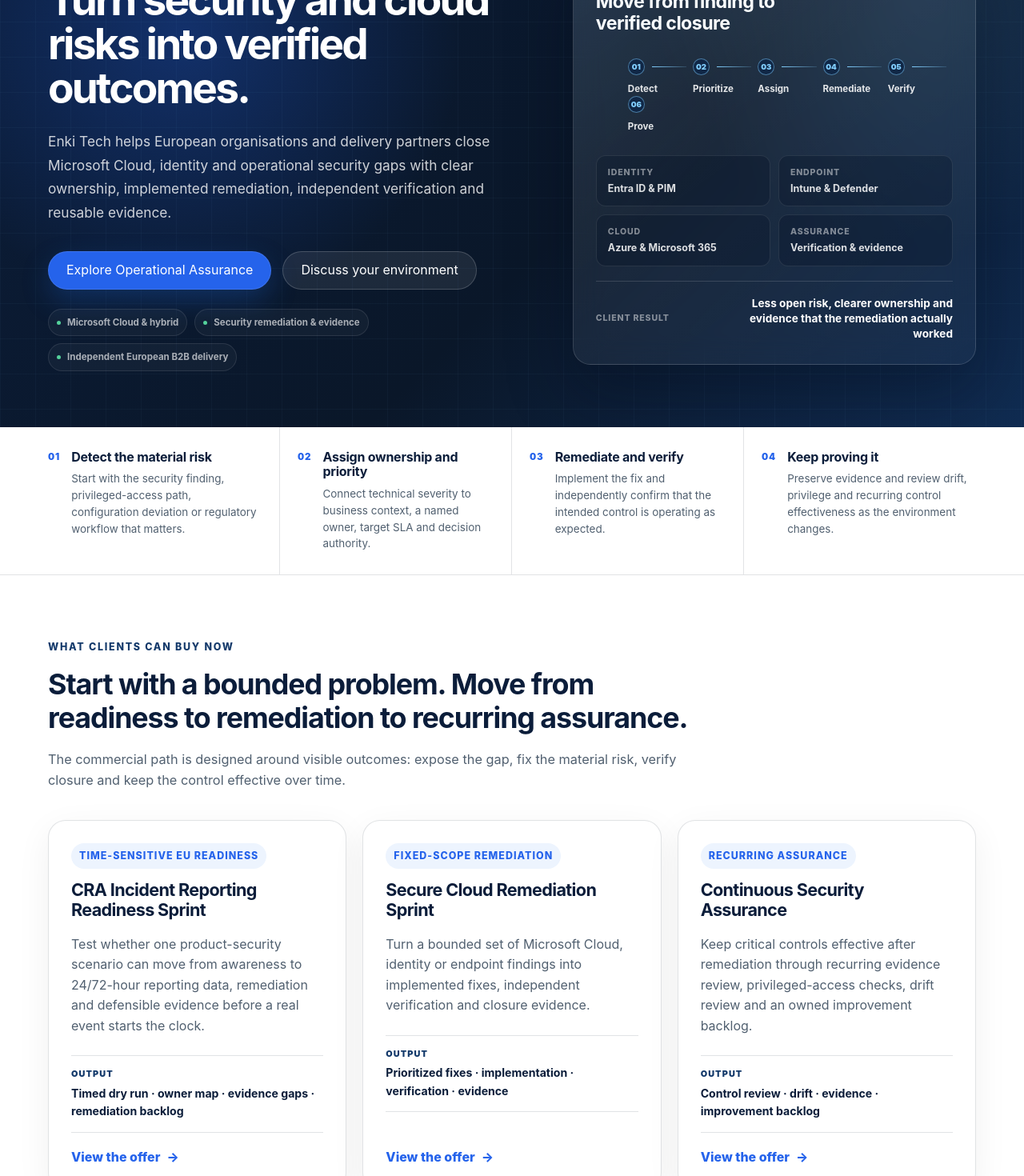
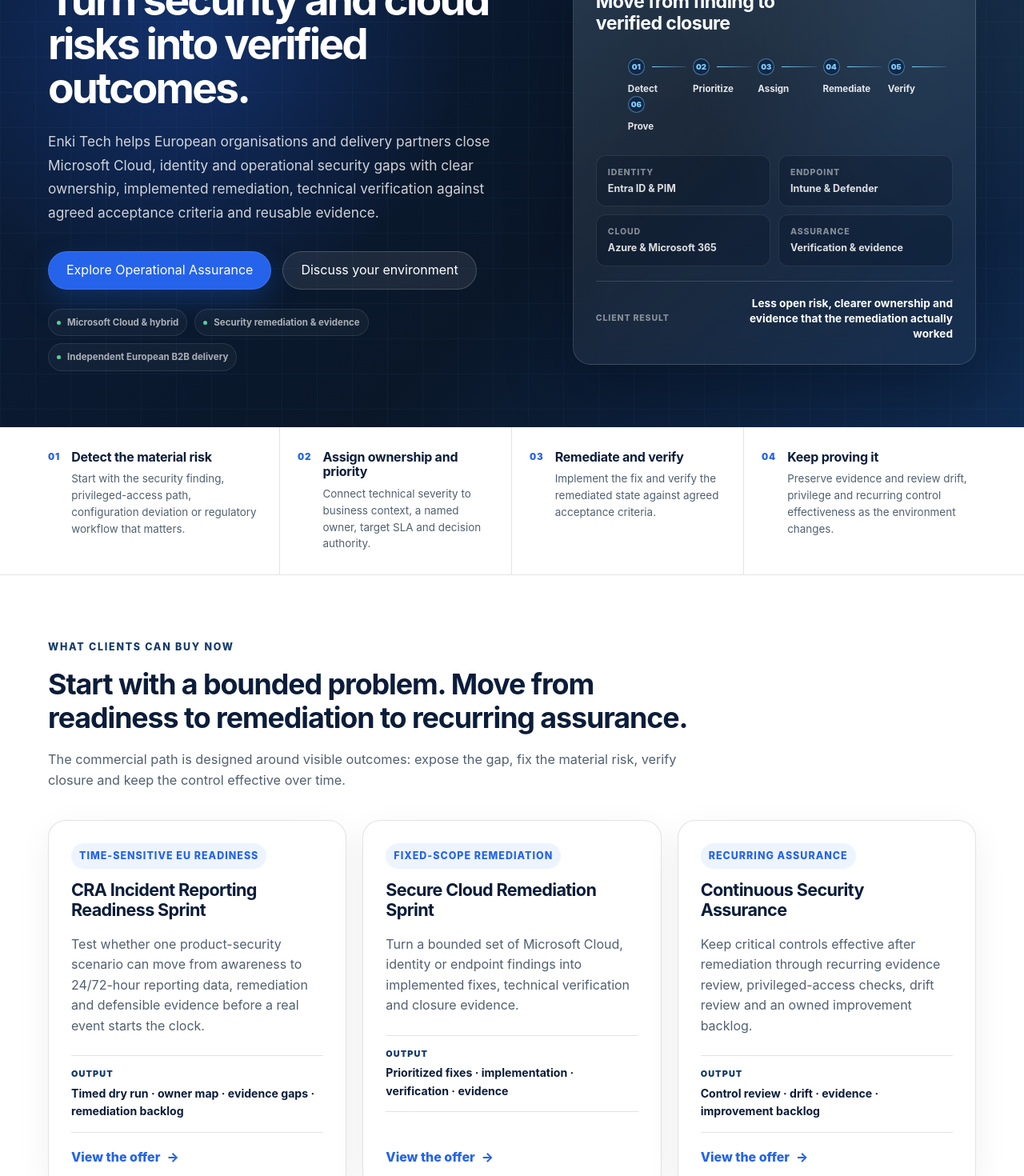
Before and after one commit to Johnnik001/Enki-tech-website, a Next.js app: page / in a window 1280 px wide. Shown: the part 226-1696 px from the top of the page at 80% size. Built offline with nearby package versions, Linux system fonts and the light colour scheme.

Commit message:
Clarify verification language on homepage

```diff
--- a/app/page.jsx
+++ b/app/page.jsx
@@ -24,7 +24,7 @@
   {
     number: '03',
     title: 'Remediate and verify',
-    text: 'Implement the fix and independently confirm that the intended control is operating as expected.'
+    text: 'Implement the fix and verify the remediated state against agreed acceptance criteria.'
   },
   {
     number: '04',
@@ -44,7 +44,7 @@
   {
     tag: 'Fixed-scope remediation',
     title: 'Secure Cloud Remediation Sprint',
-    text: 'Turn a bounded set of Microsoft Cloud, identity or endpoint findings into implemented fixes, independent verification and closure evidence.',
+    text: 'Turn a bounded set of Microsoft Cloud, identity or endpoint findings into implemented fixes, technical verification and closure evidence.',
     result: 'Prioritized fixes · implementation · verification · evidence',
     href: '/security-assurance/'
   },
@@ -125,7 +125,7 @@
             <p className="heroKicker"><span aria-hidden="true"></span> Secure cloud · verified remediation · operational resilience</p>
             <h1>Turn security and cloud risks into verified outcomes.</h1>
             <p className="heroText">
-              Enki Tech helps European organisations and delivery partners close Microsoft Cloud, identity and operational security gaps with clear ownership, implemented remediation, independent verification and reusable evidence.
+              Enki Tech helps European organisations and delivery partners close Microsoft Cloud, identity and operational security gaps with clear ownership, implemented remediation, technical verification against agreed acceptance criteria and reusable evidence.
             </p>
             <div className="heroActions">
               <Link href="/security-assurance/" className="button">Explore Operational Assurance</Link>
```
